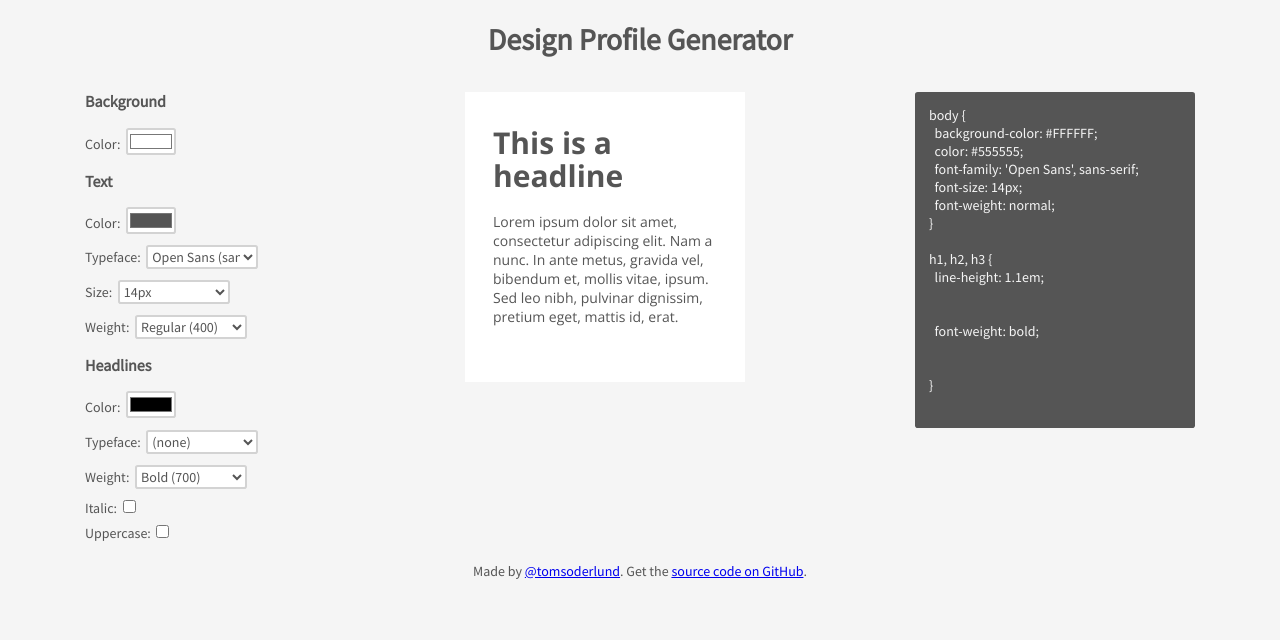
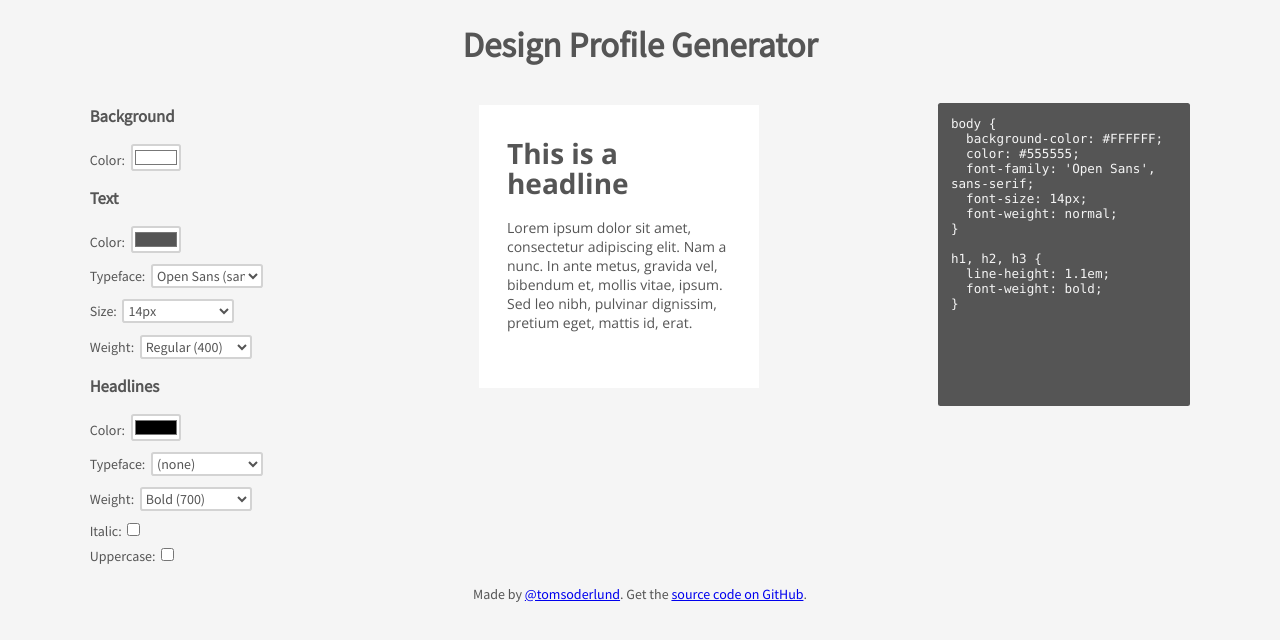
Before and after one commit to tomsoderlund/design-profile-generator, a React (Create React App) app: page / in a window 1280 px wide. Shown: the top 640 px of the page. Built offline with nearby package versions, Linux system fonts and the light colour scheme; a web font is replaced by a local one.

Commit message:
generateCSS same for Preview/Output

```diff
--- a/src/components/App.css
+++ b/src/components/App.css
@@ -1,3 +1,17 @@
+* {
+  box-sizing: border-box;
+}
+
+body {
+  margin: 0;
+  font-family: 'Source Sans Pro', sans-serif;
+  font-size: 14px;
+  -webkit-font-smoothing: antialiased;
+  -moz-osx-font-smoothing: grayscale;
+  background-color: #f5f5f5;
+  color: #555555;
+}
+
 .App {
   text-align: center;
 }
@@ -16,12 +30,13 @@
   }
 }
 
-h1 {
-  font-size: 30px;
+main > h1 {
+  font-size: 2.5em;
+  font-weight: bold;
 }
 
-h2 {
-  font-size: 16px;
+.Panels h2 {
+  font-size: 1.2em;
 }
 
 /* Nice & simple: Button - http://codepen.io/tomsoderlund/pen/qqyzqp */
--- a/src/components/OutputCSS.js
+++ b/src/components/OutputCSS.js
@@ -1,25 +1,12 @@
 import React from 'react'
 import styled from 'styled-components'
+
+import generateCSS from '../lib/generateCSS'
 
 export default ({ profile }) => (
   <OutputTextBox
     readOnly
-    value={`body {
-  background-color: ${profile.backgroundColor};
-  color: ${profile.textColor};
-  font-family: '${profile.textFont}', sans-serif;
-  font-size: ${profile.textSize};
-  font-weight: ${profile.textWeight};
-}
-
-h1, h2, h3 {
-  line-height: 1.1em;
-  ${profile.headlineColor ? `color: ${profile.headlineColor};` : ''}
-  ${profile.headlineFont ? `font-family: '${profile.headlineFont}', sans-serif;` : ''}
-  font-weight: ${profile.headlineWeight};
-  ${profile.headlineItalic ? 'font-style: italic;' : ''}
-  ${profile.headlineUppercase ? 'text-transform: uppercase;' : ''}
-}`}
+    value={generateCSS(profile, 'body')}
   />
 )
 
@@ -33,6 +20,8 @@ const OutputTextBox = styled.textarea`
   border: none;
   background-color: #555555;
   color: #F5F5F5;
+  font-family: source-code-pro, Menlo, Monaco, Consolas, monospace;
+  font-size: 0.9em;
 
   &:hover {
     background-color: #666666;
--- a/src/components/Preview.js
+++ b/src/components/Preview.js
@@ -1,16 +1,14 @@
 import React from 'react'
 import styled from 'styled-components'
 
+import generateCSS from '../lib/generateCSS'
+
 export default ({ profile }) => (
-  <PreviewBox {...profile}>
+  <PreviewBox {...profile} className='body'>
     <h1>This is a headline</h1>
     <p>Lorem ipsum dolor sit amet, consectetur adipiscing elit. Nam a nunc. In ante metus, gravida vel, bibendum et, mollis vitae, ipsum. Sed leo nibh, pulvinar dignissim, pretium eget, mattis id, erat.</p>
   </PreviewBox>
 )
-
-// const getCSS = (profile, fieldName, cssProp) => profile[fieldName] && profile[fieldName] !== ''
-//   ? `${cssProp}: ${profile => profile[fieldName]};`
-//   : ''
 
 const PreviewBox = styled.div`
   display: block;
@@ -21,18 +19,5 @@ const PreviewBox = styled.div`
   margin-top: 1em;
   text-align: left;
 
-  background-color: ${profile => profile.backgroundColor};
-  color: ${profile => profile.textColor};
-  font-family: ${profile => profile.textFont};
-  font-size: ${profile => profile.textSize};
-  font-weight: ${profile => profile.textWeight};
-
-  h1, h2, h3 {
-    line-height: 1.1em;
-    color: ${profile => profile.headlineColor};
-    font-family: ${profile => profile.headlineFont};
-    font-weight: ${profile => profile.headlineWeight};
-    ${profile => profile.headlineItalic ? 'font-style: italic;' : ''}
-    ${profile => profile.headlineUppercase ? 'text-transform: uppercase;' : ''}
-  }
+  ${profile => generateCSS(profile, '&')}
 `
--- a/src/index.css
+++ /dev/null
@@ -1,17 +0,0 @@
-body {
-  margin: 0;
-  font-family: 'Source Sans Pro', sans-serif;
-  font-size: 14px;
-  -webkit-font-smoothing: antialiased;
-  -moz-osx-font-smoothing: grayscale;
-  background-color: #f5f5f5;
-  color: #555555;
-}
-
-code {
-  font-family: source-code-pro, Menlo, Monaco, Consolas, "Courier New", monospace;
-}
-
-* {
-  box-sizing: border-box;
-}
--- a/src/index.js
+++ b/src/index.js
@@ -1,6 +1,6 @@
 import React from 'react'
 import ReactDOM from 'react-dom'
-import './index.css'
+
 import App from './components/App'
 import * as serviceWorker from './serviceWorker'
 
--- /dev/null
+++ b/src/lib/generateCSS.js
@@ -0,0 +1,18 @@
+export default (profile, rootClass = '.body') => {
+  return `${rootClass} {
+  background-color: ${profile.backgroundColor};
+  color: ${profile.textColor};
+  font-family: '${profile.textFont}', sans-serif;
+  font-size: ${profile.textSize};
+  font-weight: ${profile.textWeight};
+}
+
+h1, h2, h3 {
+  line-height: 1.1em;
+  ${profile.headlineColor ? `color: ${profile.headlineColor};` : ''}
+  ${profile.headlineFont ? `font-family: '${profile.headlineFont}', sans-serif;` : ''}
+  font-weight: ${profile.headlineWeight};
+  ${profile.headlineItalic ? 'font-style: italic;' : ''}
+  ${profile.headlineUppercase ? 'text-transform: uppercase;' : ''}
+}`.replace(/\n {2}\n/g, '\n').replace(/\n {2}\n/g, '\n')
+}
```
